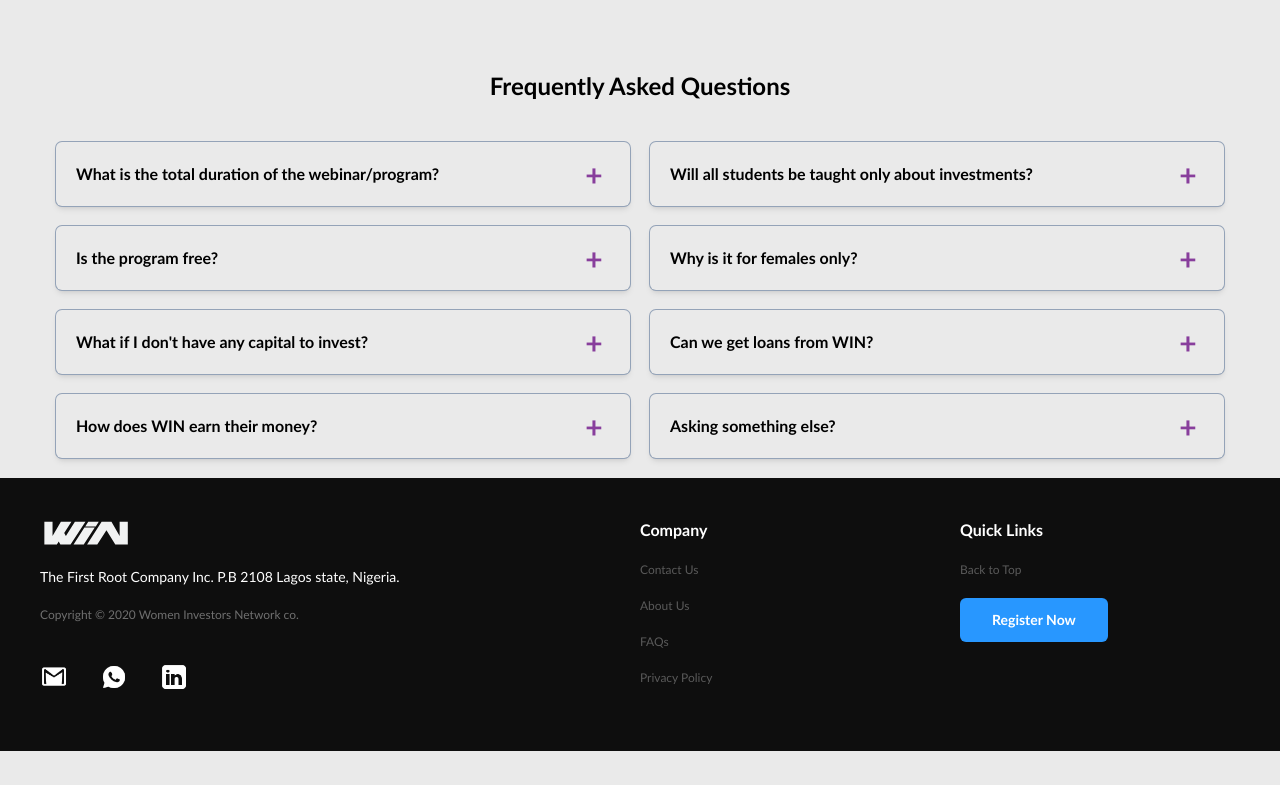
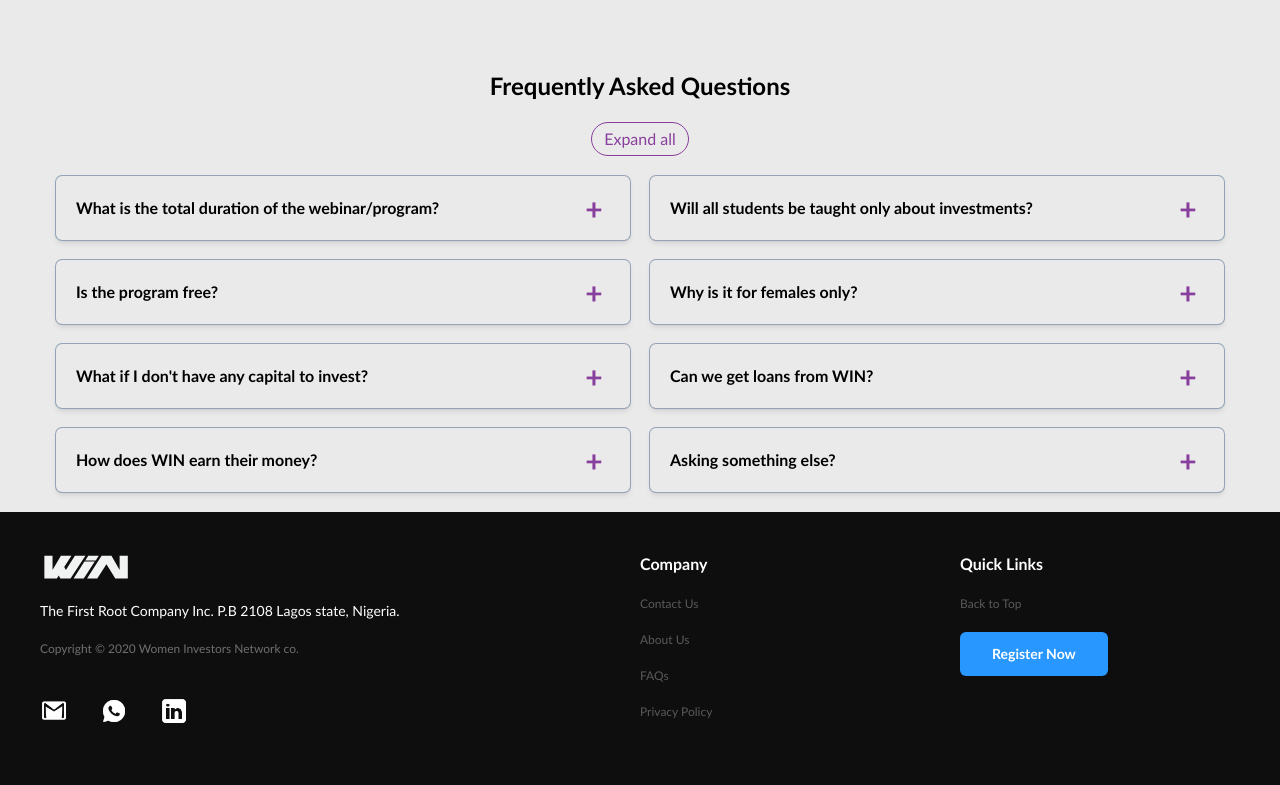
Before and after one commit to Reaceee/women-investors, a React (Vite) app: page / in a window 1280 px wide. Shown: the part 2729-3514 px from the top of the page. Before the commit the page ends 3480 px from the top, so only its background shows below. Built offline with nearby package versions, Linux system fonts and the light colour scheme.

Commit message:
FAQs debugged

```diff
--- a/src/App.jsx
+++ b/src/App.jsx
@@ -20,6 +20,23 @@ function App() {
 
   const [menuShown, setMenu] = useState(false)
   const [scroll, setScroll] = useState(0)
+  const [expanded, setExpState] = useState(false)
+  function setExpand(state) {
+    if (state === true) {
+      document.querySelectorAll('.checkBox').forEach(cb => {
+        cb.checked = true
+        setExpState(true)
+      })
+    }
+
+    else if (state === false) {
+      document.querySelectorAll('.checkBox').forEach(cb => {
+        cb.checked = false
+        setExpState(false)
+      })
+    }
+
+  }
 
       window.addEventListener('scroll', () => {
         setScroll(window.scrollY)
@@ -179,7 +196,8 @@ function App() {
           <div className="FAQS">
             <p className="w-full text-center p-5 mt-8 text-2xl font-bold">Frequently Asked Questions</p>
 
-
+            <div className="flex justify-center w-full">
+              <div onClick={() => { !expanded ? setExpand(true) : setExpand(false) }} className="border border-purp text-purp p-1 px-3 cursor-pointer rounded-full">{expanded? 'Collapse' :'Expand'} all</div></div>
             <div className="FAQ-cards flex flex-col w-full gap-5 p-5 md:px-14 md:grid grid-cols-2 ">
               {/* <FAQ_card id="1"/>
           <FAQ_card id="2"/>
--- a/src/components/FaqCard.jsx
+++ b/src/components/FaqCard.jsx
@@ -1,12 +1,12 @@
 const FAQ_card = (props) => {
     return (
         <>
-            <label for={'check' + props.id} className="faqCard h-max flex flex-col w-full px-5 pt-4 pb-2 ring-1 ring-slate-400 gap-2 shadow-md rounded-md">
-                <input type="checkbox" id={'check' + props.id} className="hidden invisible" />
+            <label htmlFor={'check' + props.id} className="faqCard h-max flex flex-col w-full px-5 pt-4 pb-2 ring-1 ring-slate-400 gap-2 shadow-md rounded-md">
+                <input type="checkbox" id={'check' + props.id} className="hidden invisible checkBox" />
                 <div className="flex w-full justify-between items-center">
                     <p className="question font-bold max-w-[80%]">{props.quest}?</p>
 
-                    <label for={'check' + props.id} className="text-3xl font-bold cursor-pointer h-8 w-8 min-h-[2rem] min-w-[2rem] flex items-center justify-center text-center rounded-full duration-200 text-purp">+</label>
+                    <label htmlFor={'check' + props.id} className="text-3xl font-bold cursor-pointer h-8 w-8 min-h-[2rem] min-w-[2rem] flex items-center justify-center text-center rounded-full duration-200 text-purp">+</label>
                 </div>
 
 
```
Lines whose indentation alone changed are shown as unchanged.
